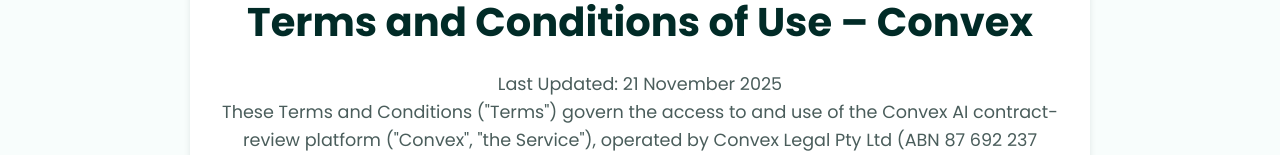
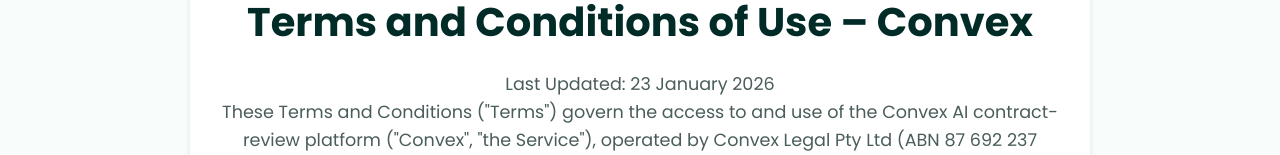
Before and after one commit to gfmautomation/convex-website, a plain HTML site: page terms-and-conditions.html in a window 1280 px wide. Shown: the part 142-297 px from the top of the page. Drawn offline with Linux system fonts and the light colour scheme.

Commit message:
updated date of update for terms and conditions

```diff
--- a/terms-and-conditions.html
+++ b/terms-and-conditions.html
@@ -38,7 +38,7 @@
         <div class="terms-container">
             <div class="terms-header">
                 <h1>Terms and Conditions of Use – Convex</h1>
-                <p>Last Updated: 21 November 2025</p>
+                <p>Last Updated: 23 January 2026</p>
                 <p>These Terms and Conditions ("Terms") govern the access to and use of the Convex AI contract-review platform ("Convex", "the Service"), operated by Convex Legal Pty Ltd (ABN 87 692 237 577) trading as Convex AI ("we", "our" or "us"). By creating an account, accessing the platform, or using the Service in any manner, you acknowledge that you have read, understood and agree to be bound by these Terms. If you do not accept these Terms, you must not use the Service.</p>
             </div>
 
```
